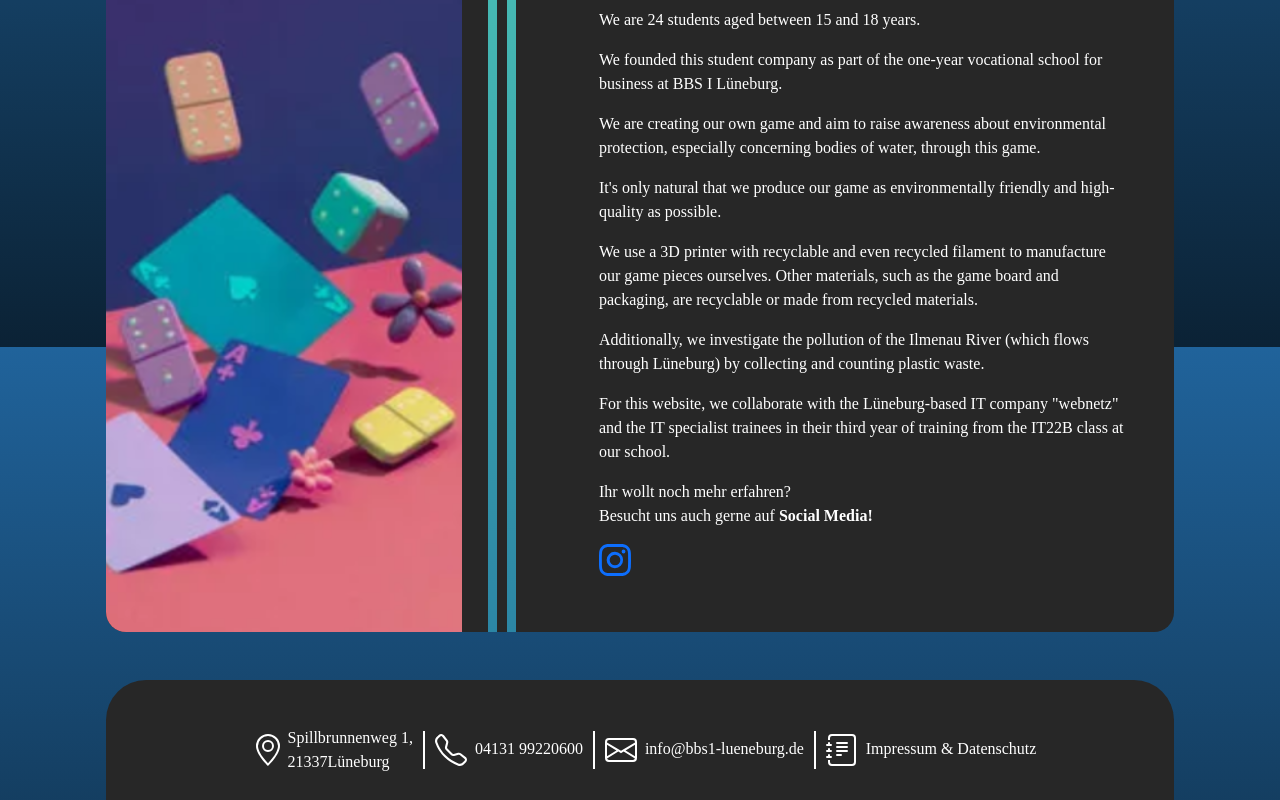
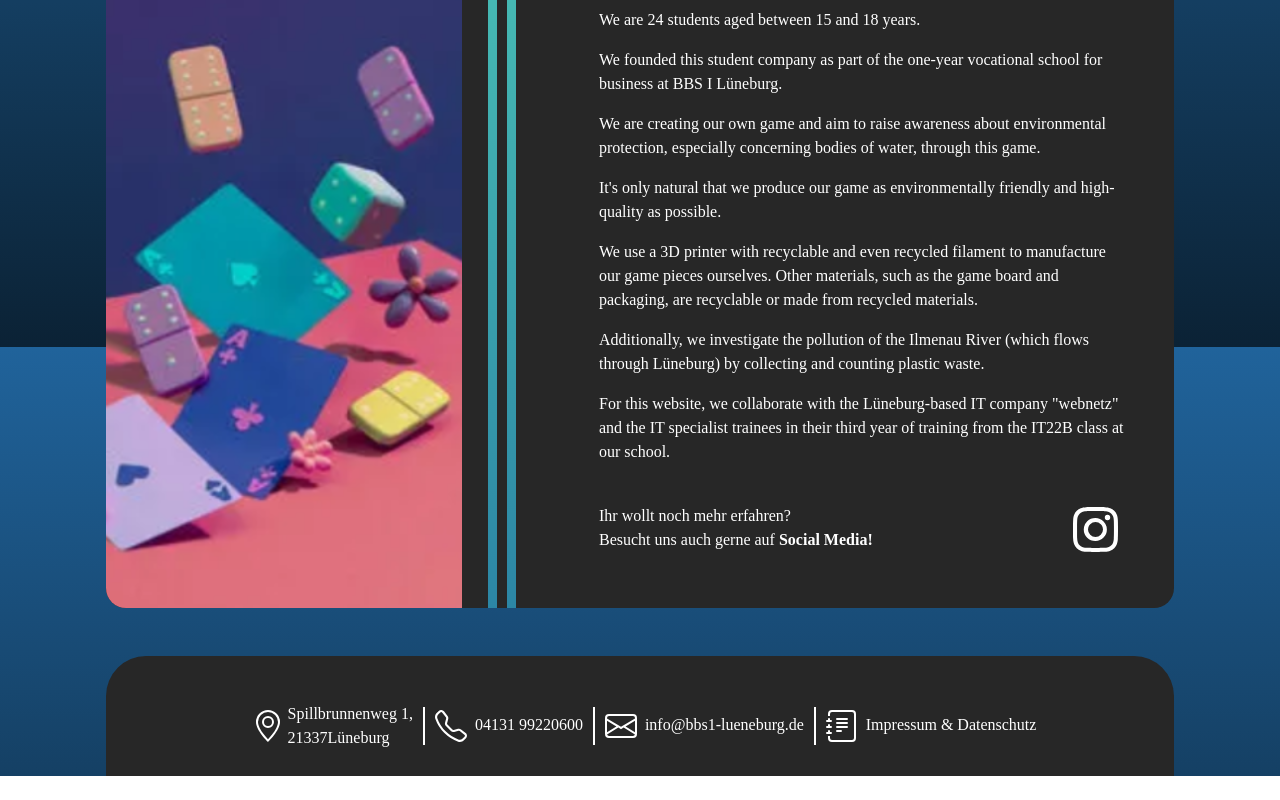
Before and after one commit to Doner-mit-alles/wirtschaft-live, a Vue app: page / in a window 1280 px wide. Shown: the part 1253-2053 px from the top of the page. After the commit the page ends 2029 px from the top, so only its background shows below. Built offline with nearby package versions, Linux system fonts and the light colour scheme; a web font is replaced by a local one.

Commit message:
Instagram icon size adjusted and position fixes in image container

```diff
--- a/src/components/TextAndImageContainer.vue
+++ b/src/components/TextAndImageContainer.vue
@@ -22,9 +22,12 @@ import InstagramElement from '@/assets/icons/instagram.svg'
     >
       <h2 class="font-bold">{{ $t('containers.aboutUs.headline') }}</h2>
       <div v-html="$t('containers.aboutUs.content')"></div>
-      <p>Ihr wollt noch mehr erfahren? <br> Besucht uns auch gerne auf <b>Social Media!</b></p>
-      <div class="col-3 d-flex instagram align-items-center mb-2">
-        <div class="icon me-0 me-md-2 position-sticky">
+      <div class="col-3 d-flex instagram align-items-end w-100 mb-2 justify-content-between">
+        <p class="social-media-text mt-4 mb-0">
+          Ihr wollt noch mehr erfahren? <br />
+          Besucht uns auch gerne auf <b>Social Media!</b>
+        </p>
+        <div class="icon me-0 me-md-2 gentle-hover-shake">
           <a
             :aria-label="$t('footer.instagramAriaLabel')"
             :title="$t('footer.instagramTitle')"
@@ -54,4 +57,35 @@ import InstagramElement from '@/assets/icons/instagram.svg'
     }
   }
 }
+
+.instagram a {
+  color: white;
+
+}
+
+.gentle-hover-shake:hover {
+  animation: tilt-shaking 0.25s infinite;
+}
+
+.instagram a:hover {
+  color: orangered;
+}
+
+@keyframes tilt-shaking {
+  0% {
+    transform: rotate(0deg);
+  }
+  25% {
+    transform: rotate(5deg);
+  }
+  50% {
+    transform: rotate(0deg);
+  }
+  75% {
+    transform: rotate(-5deg);
+  }
+  100% {
+    transform: rotate(0deg);
+  }
+}
 </style>
```
Also changed, not shown: src/assets/icons/instagram.svg.
